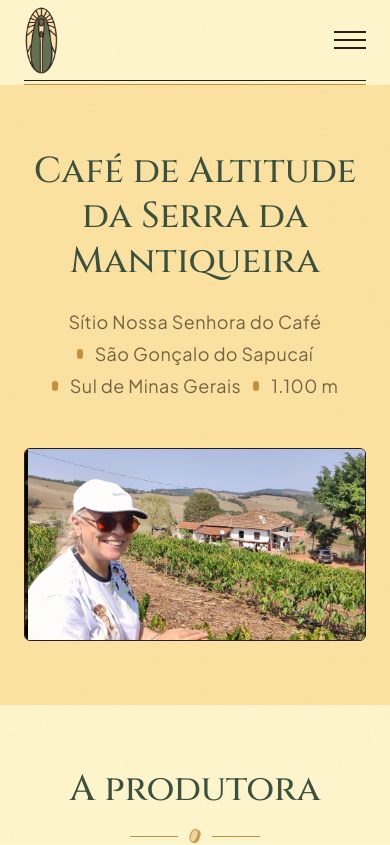
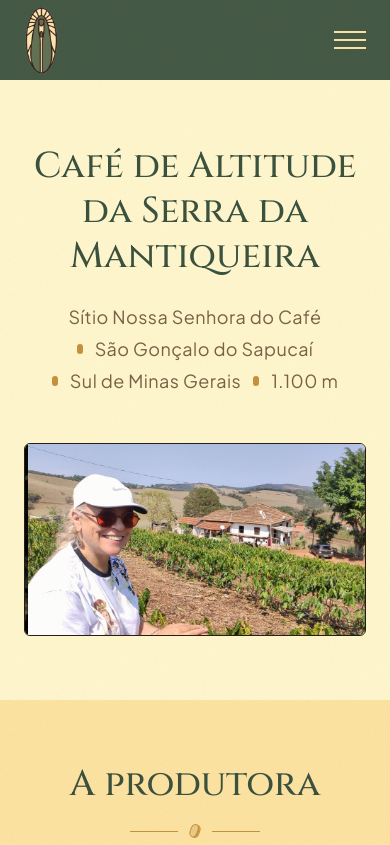
Before and after one commit to Eduardo-Muricy/cafenossasenhora, a Next.js app: page / in a window 390 px wide. Shown: the top 845 px of the page. Built offline with nearby package versions, Linux system fonts and the light colour scheme.

Commit message:
Ajustes no header

```diff
--- a/components/Cafes.js
+++ b/components/Cafes.js
@@ -45,7 +45,7 @@ const variedades = [
 
 export default function Cafes() {
   return (
-    <section id="cafes" className="bg-creme px-6 py-16 md:py-24">
+    <section id="cafes" className="bg-aureola px-6 py-16 md:py-24">
       <div className="mx-auto max-w-3xl">
         <h2 data-revelar className="text-center font-display text-4xl font-medium text-floresta md:text-5xl">
           Nossos cafés
--- a/components/Header.js
+++ b/components/Header.js
@@ -6,7 +6,7 @@ const esquerda = [
   { label: "Sítio", href: "#sitio" },
 ];
 const direita = [
-  { label: "Cafés", href: "#cafes" },
+  { label: "Nossos Cafés", href: "#cafes" },
   { label: "Contato", href: "#contato" },
 ];
 
@@ -33,7 +33,7 @@ export default function Header() {
   }, []);
 
   return (
-    <header className="sticky top-0 z-50 bg-creme/95 text-cafe backdrop-blur">
+    <header className="sticky top-0 z-50 bg-floresta/95 text-aureola backdrop-blur">
       <div className={`mx-auto grid max-w-6xl grid-cols-[1fr_auto_1fr] items-center px-6 transition-[height] duration-300 ${rolou ? "h-16" : "h-20"}`}>
         <nav aria-label="Principal, parte 1" className="hidden md:block">
           <ul className="flex justify-end gap-7 pr-10 font-display text-base tracking-wide">
@@ -71,21 +71,17 @@ export default function Header() {
         >
           <span className="sr-only">{aberto ? "Fechar menu" : "Abrir menu"}</span>
           <span aria-hidden className="flex w-8 flex-col gap-1.5">
-            <span className={`h-0.5 bg-cafe transition ${aberto ? "translate-y-2 rotate-45" : ""}`} />
-            <span className={`h-0.5 bg-cafe transition ${aberto ? "opacity-0" : ""}`} />
-            <span className={`h-0.5 bg-cafe transition ${aberto ? "-translate-y-2 -rotate-45" : ""}`} />
+            <span className={`h-0.5 bg-aureola transition ${aberto ? "translate-y-2 rotate-45" : ""}`} />
+            <span className={`h-0.5 bg-aureola transition ${aberto ? "opacity-0" : ""}`} />
+            <span className={`h-0.5 bg-aureola transition ${aberto ? "-translate-y-2 -rotate-45" : ""}`} />
           </span>
         </button>
       </div>
 
-      {/* Filete duplo, como o contorno de um vitral */}
-      <div aria-hidden className="mx-auto max-w-6xl px-6">
-        <div className="h-px bg-cafe" />
-        <div className="mt-[3px] h-px bg-mostarda" />
-      </div>
+
 
       {aberto && (
-        <nav id="menu-mobile" aria-label="Principal" className="border-b border-cafe bg-aureola md:hidden">
+        <nav id="menu-mobile" aria-label="Principal" className="border-b border-cafe bg-aureola text-cafe md:hidden">
           <ul className="flex flex-col items-center gap-5 py-8 font-display text-xl tracking-wide">
             <Links itens={[...esquerda, ...direita]} onClick={fechar} />
           </ul>
--- a/components/Inicio.js
+++ b/components/Inicio.js
@@ -17,7 +17,7 @@ export default function Inicio() {
   ]);
 
   return (
-    <section id="inicio" className="bg-aureola px-6 py-16 md:py-24">
+    <section id="inicio" className="bg-creme px-6 py-16 md:py-24">
       <div className="relative mx-auto max-w-[90rem] text-center">
         <h1 data-revelar className="mx-auto max-w-5xl font-display text-4xl leading-tight font-medium text-floresta md:text-6xl lg:text-7xl">
           Café de Altitude da Serra da Mantiqueira
--- a/components/Produtora.js
+++ b/components/Produtora.js
@@ -18,7 +18,7 @@ export default function Produtora() {
   ]);
 
   return (
-    <section id="produtora" className="bg-creme px-6 py-16 md:py-24">
+    <section id="produtora" className="bg-aureola px-6 py-16 md:py-24">
       <div className="mx-auto max-w-3xl">
         <h2 data-revelar className="text-center font-display text-4xl font-medium text-floresta md:text-5xl">
           A produtora
--- a/components/Sitio.js
+++ b/components/Sitio.js
@@ -6,7 +6,7 @@ const foto = { src: "sitio-paisagem.jpg", alt: "Sítio Nossa Senhora do Café, S
 
 export default function Sitio() {
   return (
-    <section id="sitio" className="bg-aureola px-6 py-16 md:py-24">
+    <section id="sitio" className="bg-creme px-6 py-16 md:py-24">
       <div className="mx-auto max-w-3xl">
         <h2 data-revelar className="text-center font-display text-4xl font-medium text-floresta md:text-5xl">
           O sítio
```
